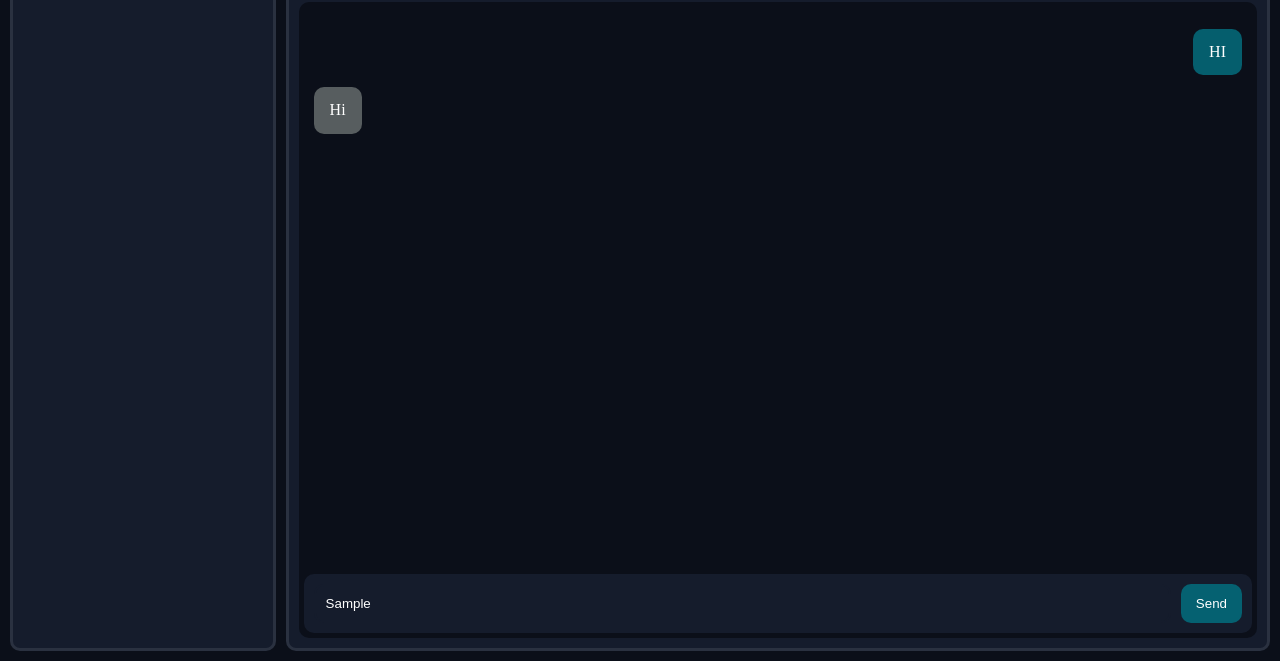
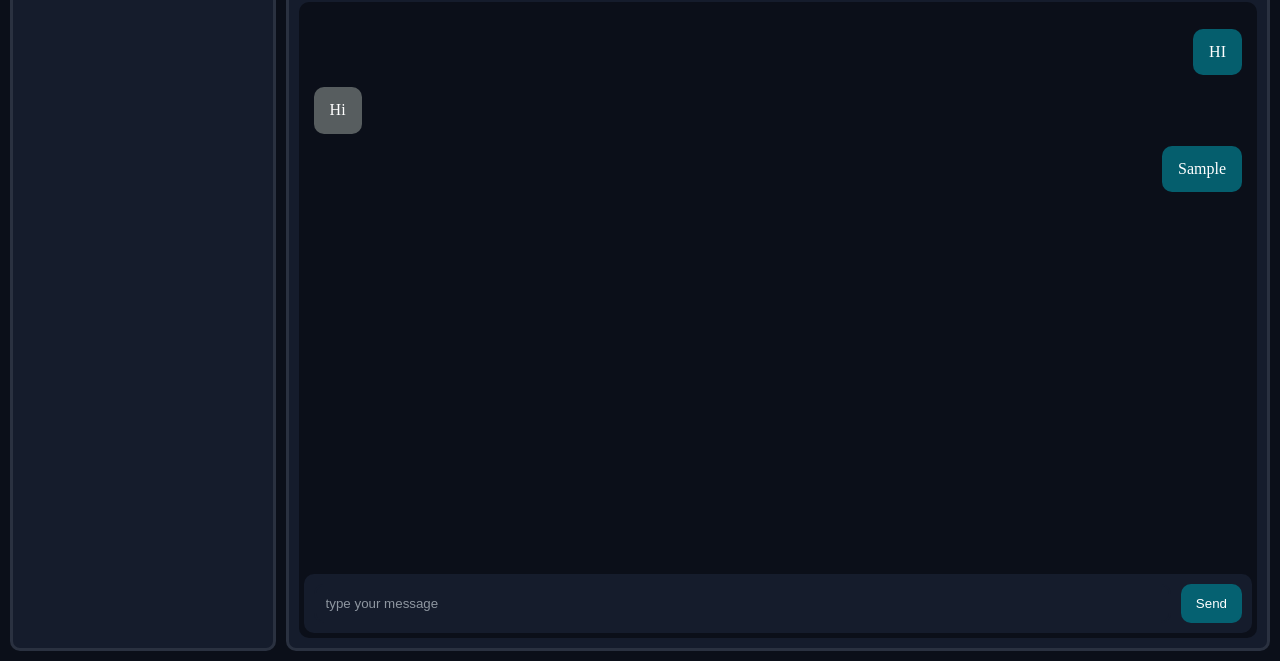
Before and after one commit to Sathsidu-2006/ORION-AI-CHATBOT, a plain HTML site: page index.html in a window 1280 px wide. Both pictures are taken after typing "Sample" into the empty fields and a click on the input "Send". Shown: the part 139-800 px from the top of the page. Drawn offline with Linux system fonts and the light colour scheme.

Commit message:
feat : created the send message function

```diff
--- a/index.html
+++ b/index.html
@@ -23,7 +23,7 @@
                 </div>
                 <div class="input-area">
                     <input type="text" placeholder="type your message" id="user-input" class="user-input">
-                    <input type="submit" class="send-btn" value="Send" onclick="sendMessage()">
+                    <input type="submit" class="send-btn" value="Send" onclick="sendMessageOnAction()">
                 </div>
             </div>
         </div>
--- a/js/app.js
+++ b/js/app.js
@@ -0,0 +1,23 @@
+let chatBox = document.getElementById("chat-box");
+
+function sendMessageOnAction() {
+
+    let inputField = document.getElementById("user-input");
+
+    let userMessage = inputField.value.trim();
+
+    if (userMessage === "") {
+        return;
+    }
+
+    // Display user message
+    chatBox.innerHTML += `
+        <div class="message user-message">
+            ${userMessage}
+        </div>
+    `;
+
+    inputField.value = "";
+
+    getResponse(userMessage);
+}
```
